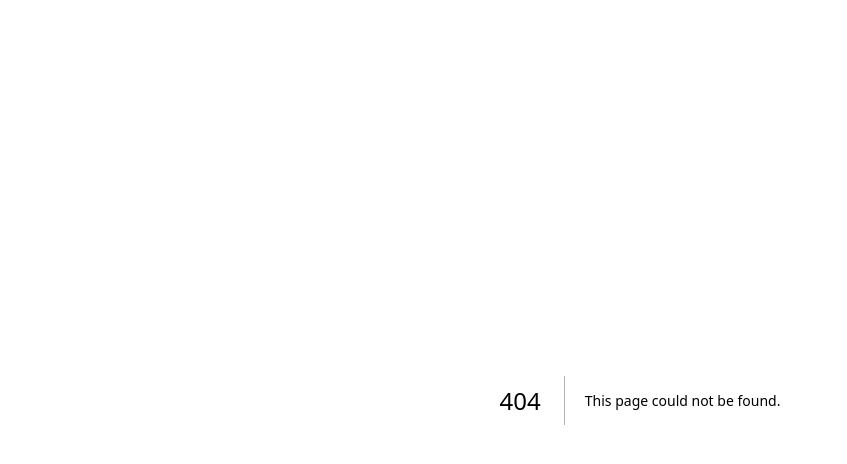
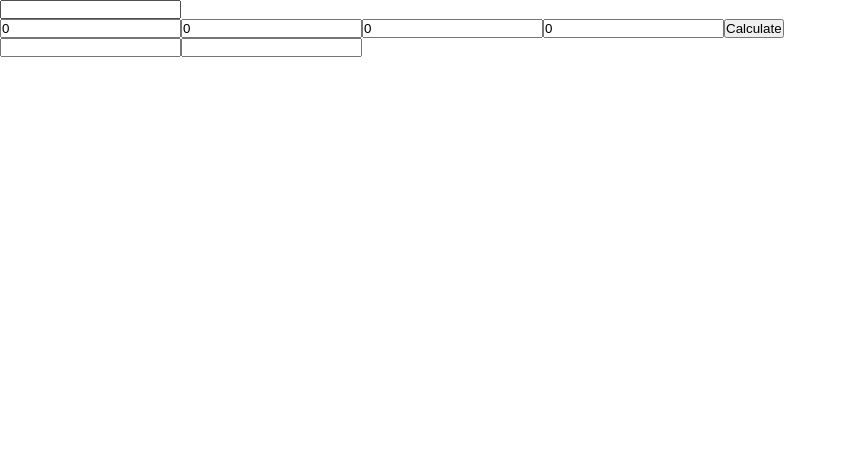
Before and after one commit to Carson-Shook/blueprince-solver, a Next.js app: page /numeric-cores in a window 1280 px wide. Before the commit this address had no page. Shown: the top 464 px of the page, without its empty margins (0-847 px from the left). Built offline with nearby package versions, Linux system fonts and the light colour scheme.

Commit message:
Very basic numeric core solver

```diff
--- /dev/null
+++ b/src/app/numeric-cores/page.jsx
@@ -0,0 +1,112 @@
+'use client'
+import { useState } from 'react'
+
+export default function Page() {
+    const alphabet = ["a", "b", "c", "d", "e", "f", "g", "h", "i", "j", "k", "l", "m", "n", "o", "p", "q", "r", "s", "t", "u", "v", "w", "x", "y", "z"];
+
+    const [coreWord, setCoreWord] = useState('');
+    const [coreNum1, setCoreNum1] = useState(0);
+    const [coreNum2, setCoreNum2] = useState(0);
+    const [coreNum3, setCoreNum3] = useState(0);
+    const [coreNum4, setCoreNum4] = useState(0);
+    const [numericCore, setNumericCore] = useState([]);
+    const alphabeticCore = numericCore.map((num) => alphabet[num - 1]);
+
+    function calculateNumericCore() {
+        let core1 = 0;
+        let core2 = 0;
+        let core3 = 0;
+        let core4 = 0;
+        if (coreWord != '' && coreWord.length === 4) {
+            // convert each character to is alphabetical value
+            const lowerCoreWord = coreWord.toLowerCase();
+            core1 = alphabet.indexOf(lowerCoreWord[0]) + 1;
+            core2 = alphabet.indexOf(lowerCoreWord[1]) + 1;
+            core3 = alphabet.indexOf(lowerCoreWord[2]) + 1;
+            core4 = alphabet.indexOf(lowerCoreWord[3]) + 1;
+            setCoreNum1(core1);
+            setCoreNum2(core2);
+            setCoreNum3(core3);
+            setCoreNum4(core4);
+        } else if (coreWord != '') {
+            console.log('Error: Core Word must be exactly 4 characters long.')
+        }
+        else {
+            core1 = coreNum1;
+            core2 = coreNum2;
+            core3 = coreNum3;
+            core4 = coreNum4;
+        }
+
+        console.log(core1, core2, core3, core4);
+        console.log(numericCore);
+
+        const coredValue = getNumericCoreFromNumbers(core1, core2, core3, core4);
+        console.log(coredValue);
+        if (coredValue > 0 && coredValue <= 26) {
+            setNumericCore([
+                ...numericCore,
+                coredValue
+            ]);
+        }
+    }
+
+    return (
+        <div>
+            <form>
+                <input name='coreword' type='text' value={coreWord} onChange={e => setCoreWord(e.target.value)} />
+                <br />
+                <input name='corenum1' type='number' value={coreNum1} onChange={e => setCoreNum1(e.target.value)} />
+                <input name='corenum2' type='number' value={coreNum2} onChange={e => setCoreNum2(e.target.value)} />
+                <input name='corenum3' type='number' value={coreNum3} onChange={e => setCoreNum3(e.target.value)} />
+                <input name='corenum4' type='number' value={coreNum4} onChange={e => setCoreNum4(e.target.value)} />
+                <button onClick={calculateNumericCore} name='calculate' type='button'>Calculate</button>
+            </form>
+            <input name='numericcorenumber' value={numericCore} readOnly />
+            <input name='alphabeticcore' value={alphabeticCore} readOnly />
+        </div>
+    );
+}
+
+function getNumericCoreFromNumbers(num1, num2, num3, num4) {
+    const possibleResults = [];
+
+    for (let i = 0; i < 6; i++) {
+        let result = parseFloat(1.1);
+
+        if (i === 0) {
+            // ((a - b) * c) / d
+            result = (parseFloat((num1 - num2) * num3) / parseFloat(num4));
+        }
+        else if (i === 1) {
+            // ((a * b) - c) / d
+            result = (parseFloat((num1 * num2) - num3) / parseFloat(num4));
+        }
+        else if (i === 2) {
+            // ((a * b) / c) - d
+            result = ((parseFloat(num1 * num2) / parseFloat(num3)) - parseFloat(num4));
+        }
+        else if (i === 3) {
+            // ((a - b) / c) * d
+            result = ((parseFloat(num1 - num2) / parseFloat(num3)) * parseFloat(num4));
+        }
+        else if (i === 4) {
+            // ((a / b) - c) * d
+            result = (((parseFloat(num1) / parseFloat(num2)) - parseFloat(num3)) * parseFloat(num4));
+        }
+        else if (i === 5) {
+            // ((a / b) * c) - d
+            result = (((parseFloat(num1) / parseFloat(num2)) * parseFloat(num3)) - parseFloat(num4));
+        }
+        else {
+            console.log('What the heckie');
+        }
+        console.log(result);
+        if (result % 1 === 0 && result > 0) {
+            possibleResults.push(Math.round(result));
+        }
+    }
+
+    console.log(possibleResults);
+    return Math.min(...possibleResults);
+}
```
Also changed, not shown: src/app/page.jsx (renamed from src/app/page.js).
